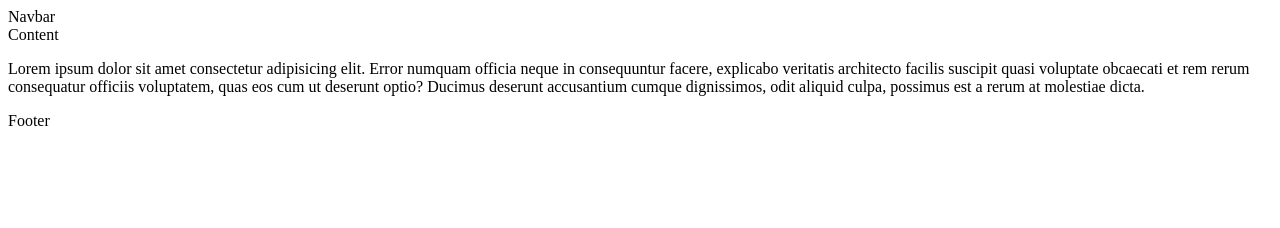
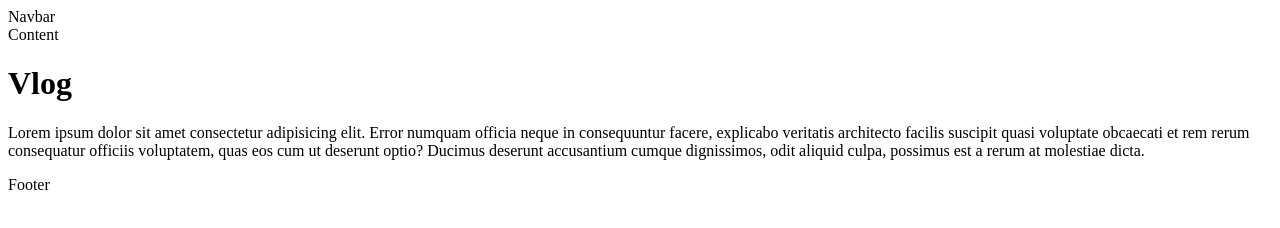
Before and after one commit to HabiburRahman02/landing-page, a plain HTML site: page index.html in a window 1280 px wide. Drawn offline with Linux system fonts and the light colour scheme.

Commit message:
update new

```diff
--- a/index.html
+++ b/index.html
@@ -13,6 +13,7 @@
         Content
         <!-- vlog -->
          <div>
+            <h1>Vlog</h1>
             <p>Lorem ipsum dolor sit amet consectetur adipisicing elit. Error numquam officia neque in consequuntur facere, explicabo veritatis architecto facilis suscipit quasi voluptate obcaecati et rem rerum consequatur officiis voluptatem, quas eos cum ut deserunt optio? Ducimus deserunt accusantium cumque dignissimos, odit aliquid culpa, possimus est a rerum at molestiae dicta.</p>
          </div>
     </main>
```
